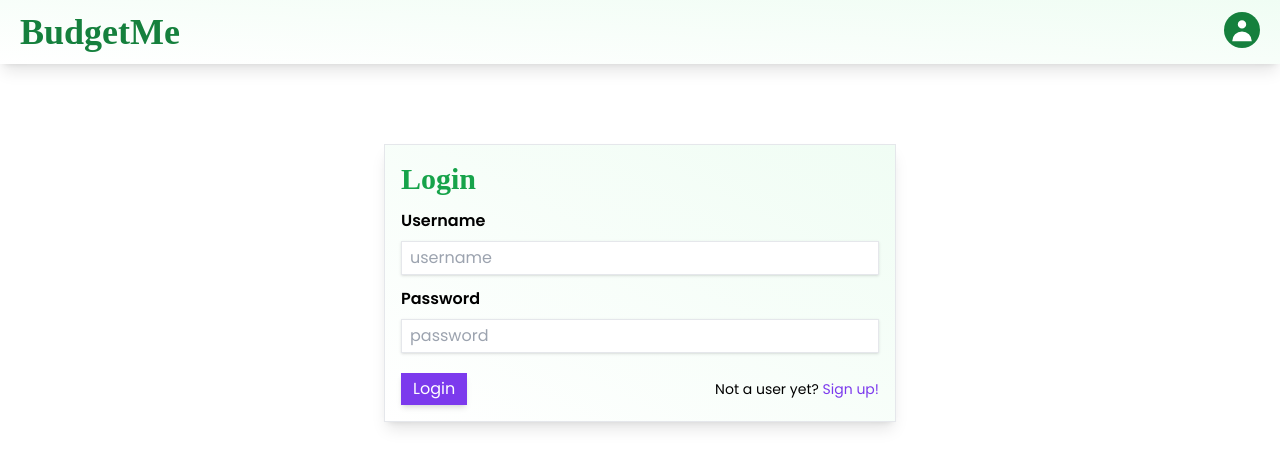
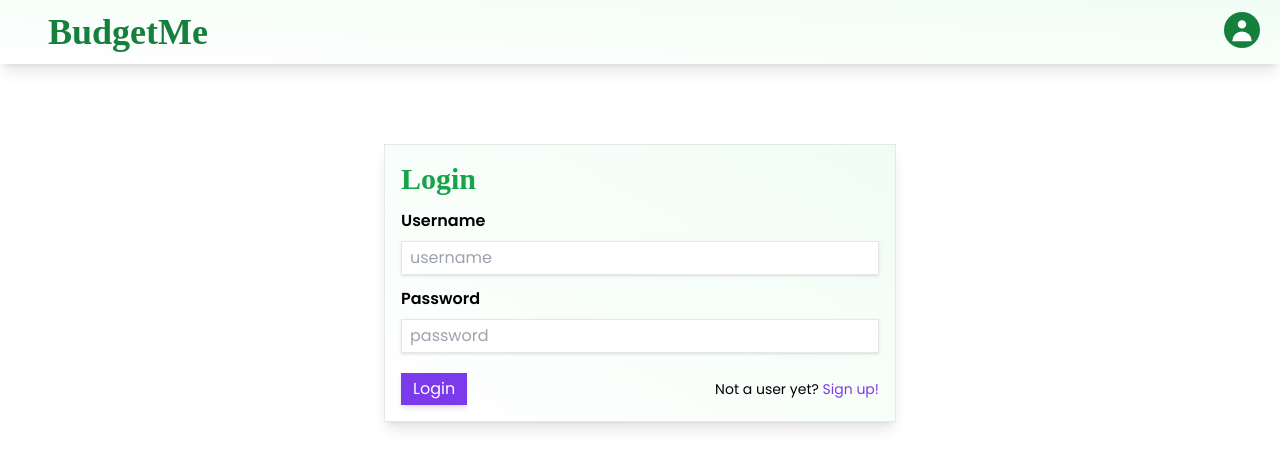
Before and after one commit to mdbow22/budgetMeAPI, a React (Create React App) app in the folder budget-me-react/: page /login in a window 1280 px wide. Shown: the top 468 px of the page. Built offline with nearby package versions, Linux system fonts and the light colour scheme; a web font is replaced by a local one.

Commit message:
better sidenav layout

```diff
--- a/budget-me-react/src/Navigation/Router/UserRouter.tsx
+++ b/budget-me-react/src/Navigation/Router/UserRouter.tsx
@@ -6,7 +6,7 @@ import SideNav from '../SideNav';
 const UserRouter: React.FC = () => {
 
   return (
-    <div className='main-box relative'>
+    <div className='main-box'>
         <SideNav />
         <Private>
             <div className='pl-12'>
--- a/budget-me-react/src/Navigation/SideNav.tsx
+++ b/budget-me-react/src/Navigation/SideNav.tsx
@@ -8,7 +8,7 @@ const SideNav: React.FC = () => {
     const [showMenu, setShowMenu] = useState(false);
 
   return (
-        <div className={`absolute bg-green-700 max-w-xs text-white ${showMenu ? 'sidebar-open' : 'sidebar'}`}>
+        <div className={`absolute top-0 bg-green-700 max-w-xs text-white ${showMenu ? 'sidebar-open' : 'sidebar'}`}>
             <ul className='flex flex-col gap-2 items-center'>
                     <li className='border-b border-white w-full flex items-center justify-between pr-1 py-2 relative z-50'>
                         <div> </div>
--- a/budget-me-react/src/Navigation/TopNav.tsx
+++ b/budget-me-react/src/Navigation/TopNav.tsx
@@ -8,10 +8,10 @@ const TopNav: React.FC = () => {
     const { isAuthed, user } = useUser();
 
   return (
-    <nav className='text-green-700 flex justify-between py-3 px-5 bg-gradient-to-bl from-green-50 shadow-lg h-16'>
-        <div className='pr-5 flex items-center'>
+    <nav className='text-green-700 flex justify-between py-3 pr-5 pl-12 bg-gradient-to-bl from-green-50 shadow-lg h-16'>
+        <div className='flex items-center'>
             <Link to={isAuthed ? `/user/${user?.id}/dashboard` : '/'}>
-                <h1 className='text-4xl pr-5 text-center font-bold'>BudgetMe</h1>
+                <h1 className='text-4xl text-center font-bold'>BudgetMe</h1>
             </Link>
         </div>
         <LoginPopup />
```
